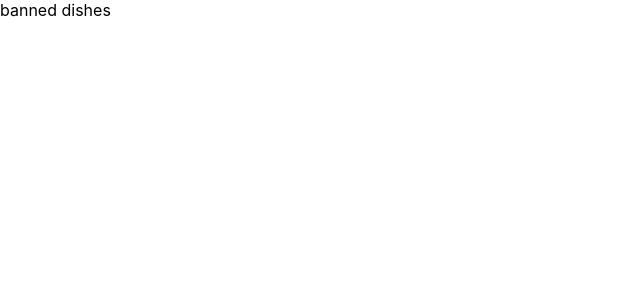
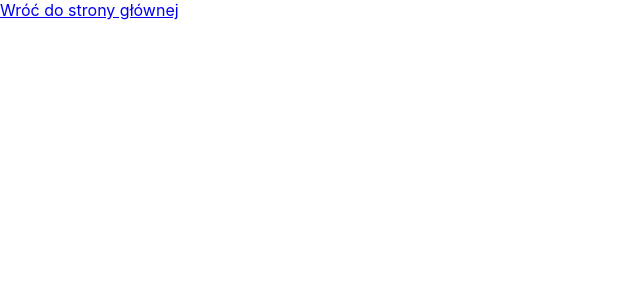
Before and after one commit to atrykp/what-s-for-dinner-react-app, a React (Create React App) app: page /bannedDishes in a window 1280 px wide. Shown: the top 300 px of the page, without its empty margins (0-640 px from the left). Built offline with nearby package versions, Linux system fonts and the light colour scheme.

Commit message:
add banned dish list to BannedDises.js

```diff
--- a/src/pages/BannedDishes.js
+++ b/src/pages/BannedDishes.js
@@ -1,7 +1,23 @@
 import React from "react";
+import { Link } from "react-router-dom";
 
-const BannedDishes = () => {
-  return <div>banned dishes</div>;
+const BannedDishes = ({ allDishes }) => {
+  const bannedDishes = allDishes.filter((dish) => dish.ban.status);
+  const dishesList = bannedDishes.map((dish) => {
+    const dateObj = new Date(dish.ban.howLong + dish.ban.sinceWhen);
+    return (
+      <li>
+        nazwa: {dish.name} nieaktywna do: {dateObj.toLocaleString()}
+      </li>
+    );
+  });
+
+  return (
+    <>
+      <Link to="/">Wróć do strony głównej</Link>
+      <ul className="bannedDishes">{dishesList}</ul>
+    </>
+  );
 };
 
 export default BannedDishes;
```
Also changed, not shown: 1 other file (tests, documents, lock files or other folders).
